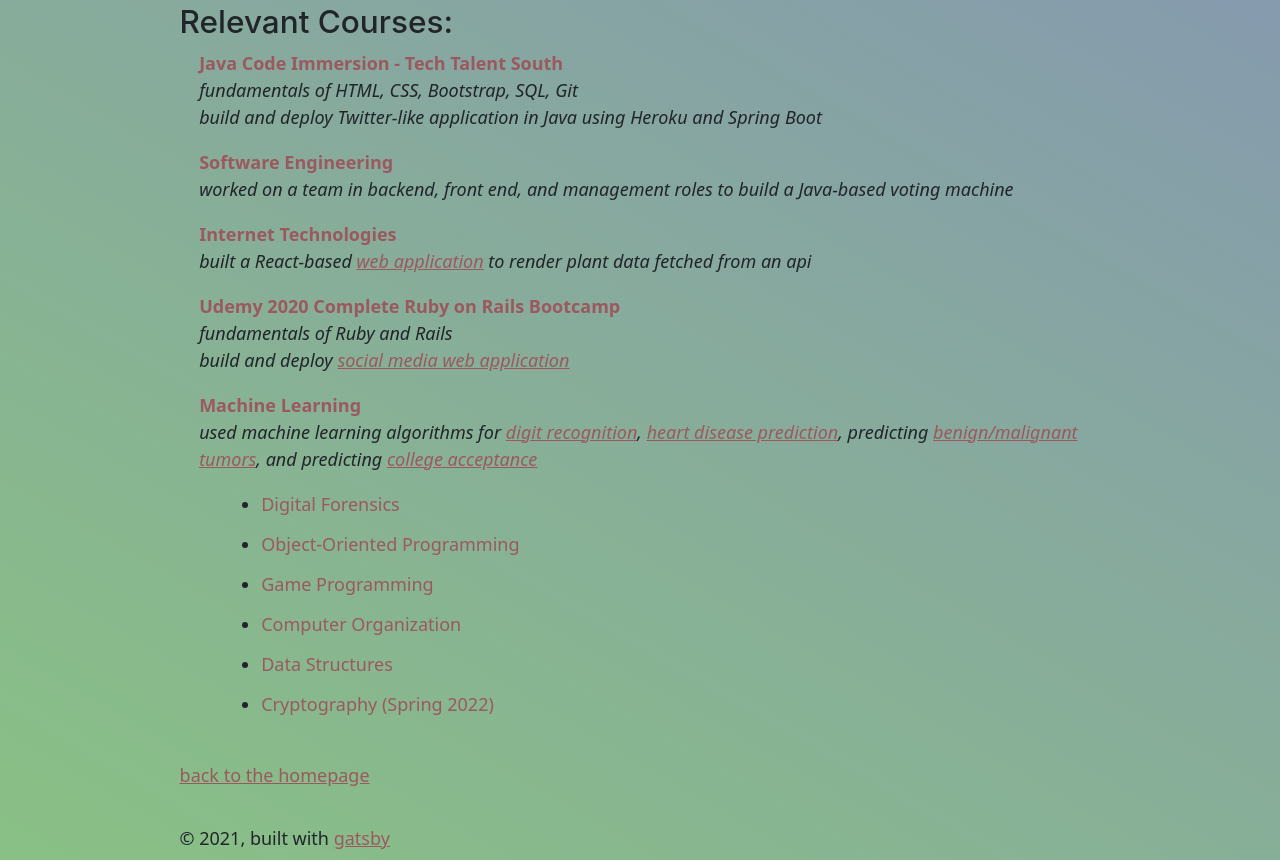
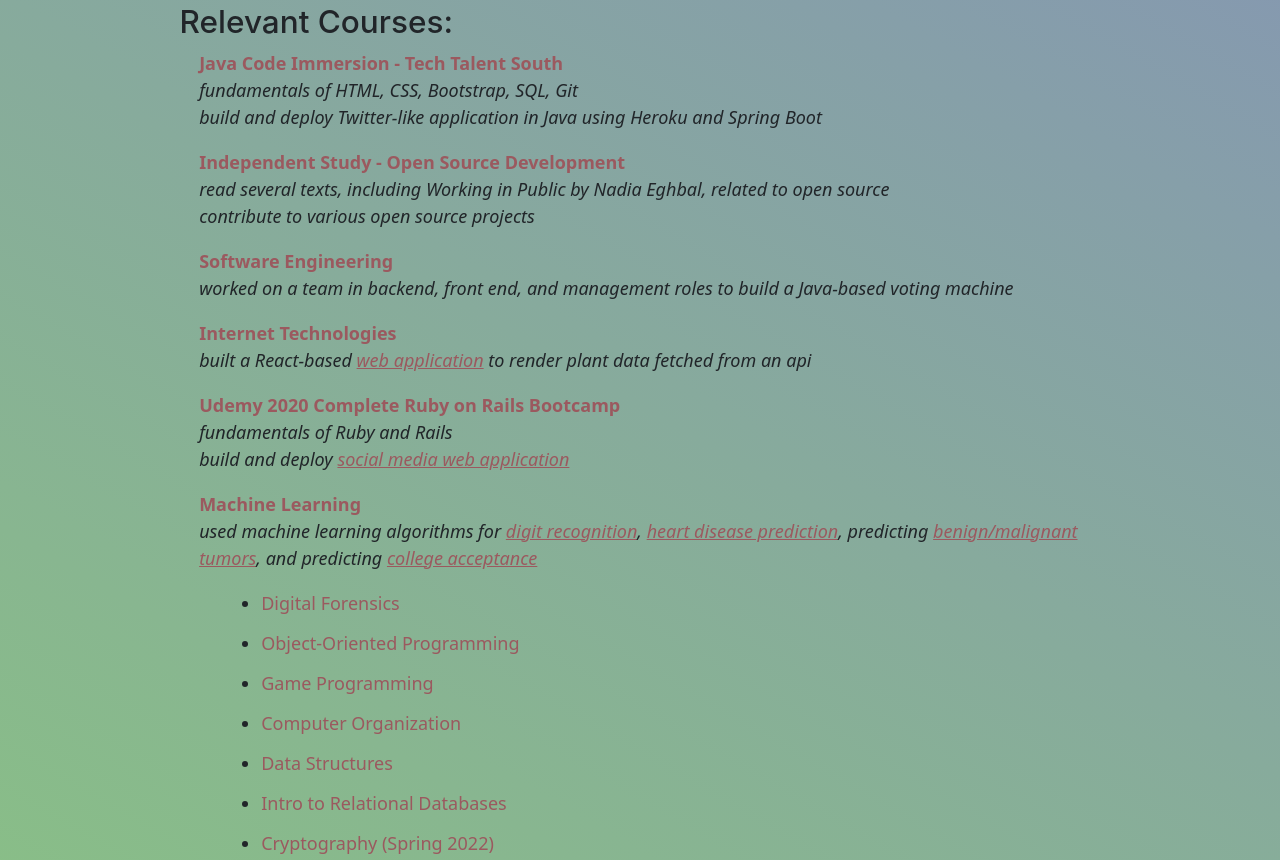
Before and after one commit to kkreine/personal-site-6, a Gatsby site: page /education in a window 1280 px wide. Shown: the part 740-1600 px from the top of the page. Built offline with nearby package versions, Linux system fonts and the light colour scheme; Gatsby itself is replaced by a stand-in of ours.

Commit message:
add independent study to education

```diff
--- a/src/components/courses.js
+++ b/src/components/courses.js
@@ -14,6 +14,13 @@
     </strong>
       <em>fundamentals of HTML, CSS, Bootstrap, SQL, Git <br></br>
         build and deploy Twitter-like application in Java using Heroku and Spring Boot
+      </em>
+    </p>
+    <p><strong>
+      <PinkText text="Independent Study - Open Source Development" />
+    </strong>
+      <em>read several texts, including Working in Public by Nadia Eghbal, related to open source <br></br>
+        contribute to various open source projects
       </em>
     </p>
     <p><strong>
@@ -48,6 +55,7 @@
       <li><PinkText text="Game Programming" /></li>
       <li><PinkText text="Computer Organization" /></li>
       <li><PinkText text="Data Structures" /></li>
+      <li><PinkText text="Intro to Relational Databases" /></li>
       <li><PinkText text="Cryptography (Spring 2022)" /></li>
     </ul>
   </Layout2>
```
